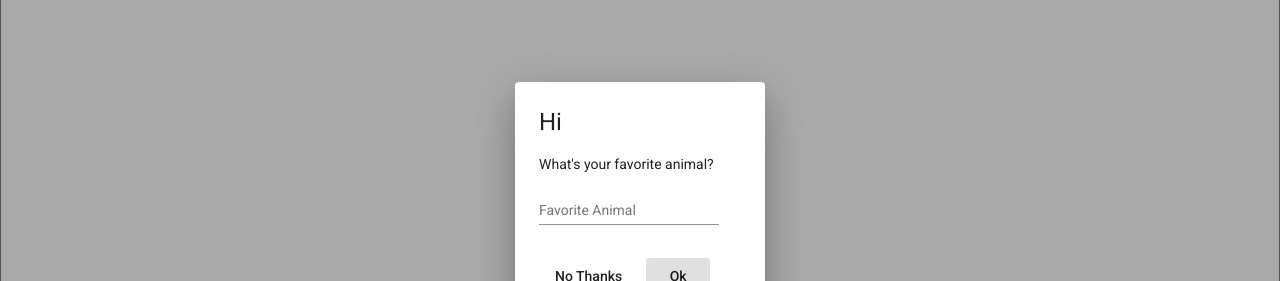
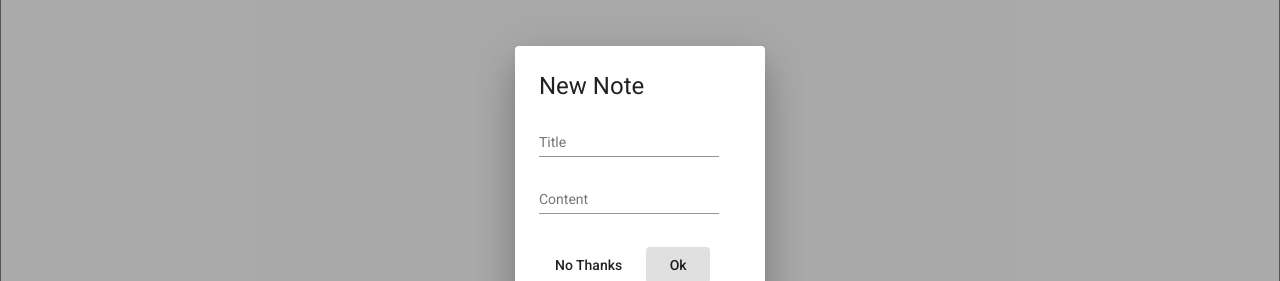
Before and after one commit to Dawit-Aseged/MAD-Notes, an Angular app: page / in a window 1280 px wide. Both pictures are taken after a click on the button "New Note". Shown: the part 204-485 px from the top of the page. Built offline with nearby package versions, Linux system fonts and the light colour scheme; no server answers.

Commit message:
Edited the copied modal
Now the modal accepts title and content as an input

```diff
--- a/src/app/header/header.component.ts
+++ b/src/app/header/header.component.ts
@@ -9,8 +9,8 @@ import { MatFormFieldModule } from '@angular/material/form-field';
 import {MatDialog, MatDialogRef, MAT_DIALOG_DATA} from '@angular/material/dialog';
 
 export interface DialogData {
-  animal: string;
-  name: string;
+  title: string;
+  content: string;
 }
 
 
@@ -36,8 +36,9 @@ export class HeaderComponent implements OnInit {
 
   }
 
-  animal!: string;
-  name!: string;
+  title!: string;
+  content!: string;
+  information!: DialogData;
   addNewNote() {
     this.commService.hideNewNote(false);
   }
@@ -46,12 +47,13 @@ export class HeaderComponent implements OnInit {
     this.commService.hideNewNote(false);
     const dialogRef = this.dialog.open(NoteCreateComponent, {
       width: '250px',
-      data: {name: this.name, animal: this.animal}
+      height: "300px",
+      data: {title: this.title, content: this.content}
     });
 
-    dialogRef.afterClosed().subscribe((result: string) => {
-      console.log('The dialog was closed');
-      this.animal = result;
+    dialogRef.afterClosed().subscribe((result: DialogData) => {
+      console.log(result);
+      this.information = result;
       this.commService.hideNewNote(true);
     });
   }
--- a/src/app/notes/note-create/note-create.component.html
+++ b/src/app/notes/note-create/note-create.component.html
@@ -1,12 +1,16 @@
-<h1 mat-dialog-title>Hi {{data.name}}</h1>
+<h1 mat-dialog-title>New Note</h1>
 <div mat-dialog-content>
-  <p>What's your favorite animal?</p>
+
   <mat-form-field>
-    <mat-label>Favorite Animal</mat-label>
-    <input matInput [(ngModel)]="data.animal">
+    <mat-label>Title</mat-label>
+    <input matInput [(ngModel)]="data.title">
+  </mat-form-field>
+  <mat-form-field>
+    <mat-label>Content</mat-label>
+    <input matInput [(ngModel)]="data.content">
   </mat-form-field>
 </div>
 <div mat-dialog-actions>
   <button mat-button (click)="onNoClick()">No Thanks</button>
-  <button mat-button [mat-dialog-close]="data.animal" cdkFocusInitial>Ok</button>
+  <button mat-button [mat-dialog-close]="data" cdkFocusInitial>Ok</button>
 </div>
--- a/src/app/notes/note-create/note-create.component.ts
+++ b/src/app/notes/note-create/note-create.component.ts
@@ -2,8 +2,8 @@ import {Component, Inject} from '@angular/core';
 import {MatDialog, MatDialogRef, MAT_DIALOG_DATA} from '@angular/material/dialog';
 
 export interface DialogData {
-  animal: string;
-  name: string;
+  title: string;
+  content: string;
 }
 
 @Component({
```
